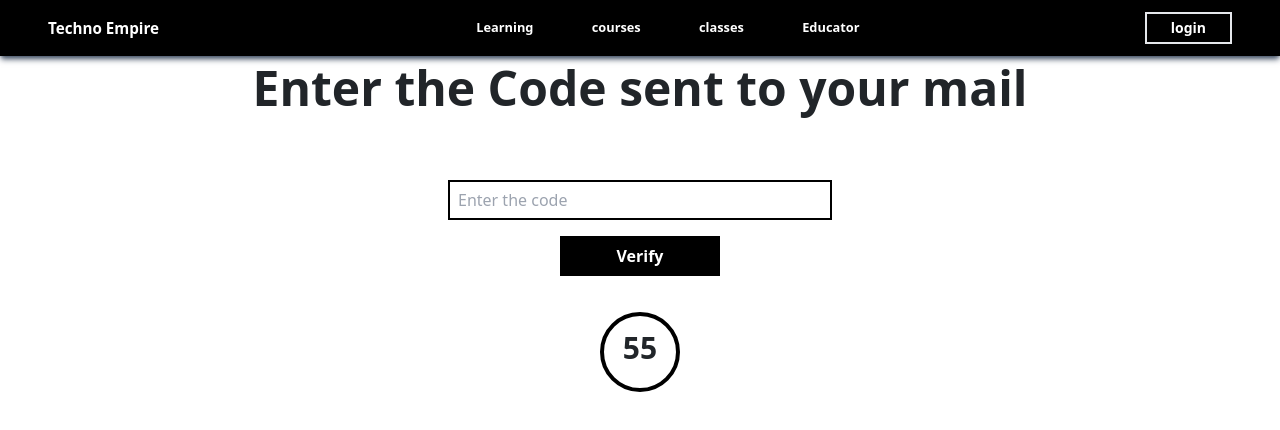
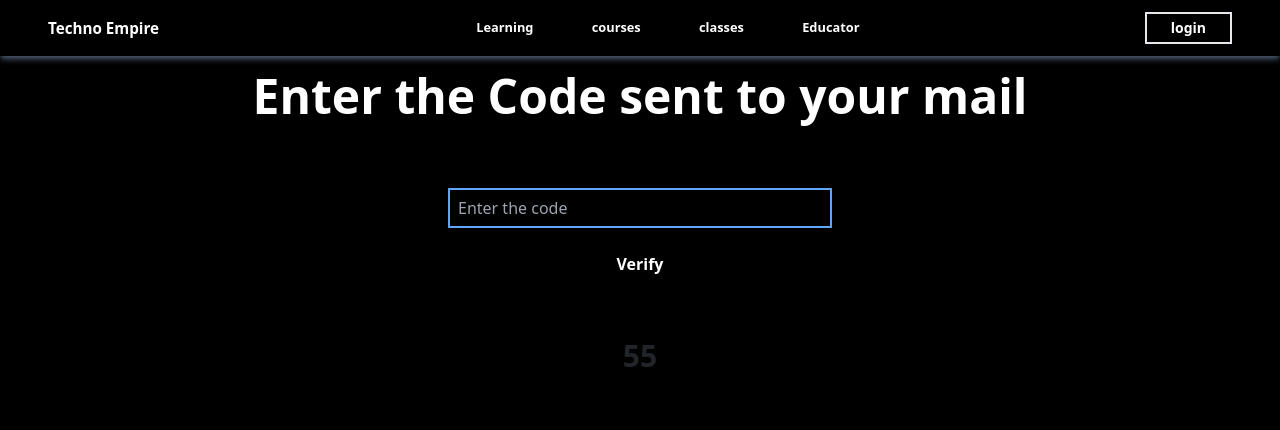
Before and after one commit to Ankan-dev/Techno-Empire, a React (Vite) app in the folder frontend/: page /verify-user in a window 1280 px wide. Shown: the top 430 px of the page. Built offline with nearby package versions, Linux system fonts and the light colour scheme; no server answers; a web font is replaced by a local one.

Commit message:
verify user changes done

```diff
--- a/frontend/src/routes/VerifyUser.jsx
+++ b/frontend/src/routes/VerifyUser.jsx
@@ -92,10 +92,10 @@ const VerifyUser = () => {
     }
 
     return (
-        <div className='w-full h-[70vh] flex flex-col items-center pt-6'>
-            <h1 className='text-2xl font-bold md:text-5xl md:mt-10'>Enter the Code sent to your mail</h1>
+        <div className='w-full h-[100vh] flex flex-col items-center pt-8 bg-black'>
+            <h1 className='text-2xl font-bold md:text-5xl md:mt-10 text-white'>Enter the Code sent to your mail</h1>
             <form className='w-full min-h-[15vh]  flex flex-col items-center justify-center mt-5 gap-3 '>
-                <input type='password' value={code} onChange={(e) => { handleChange(e) }} placeholder='Enter the code' className='w-[80%] h-10 border-2 border-black p-2 md:w-[30%]' />
+                <input type='password' value={code} onChange={(e) => { handleChange(e) }} placeholder='Enter the code' className='w-[80%] h-10 border-2  p-2 md:w-[30%] border-blue-400 bg-transparent' />
                 <button className='bg-black text-white font-bold w-[10rem] h-[2.5rem]' onClick={handleSubmit}>Verify</button>
                 {
                     timeOver ?
```
